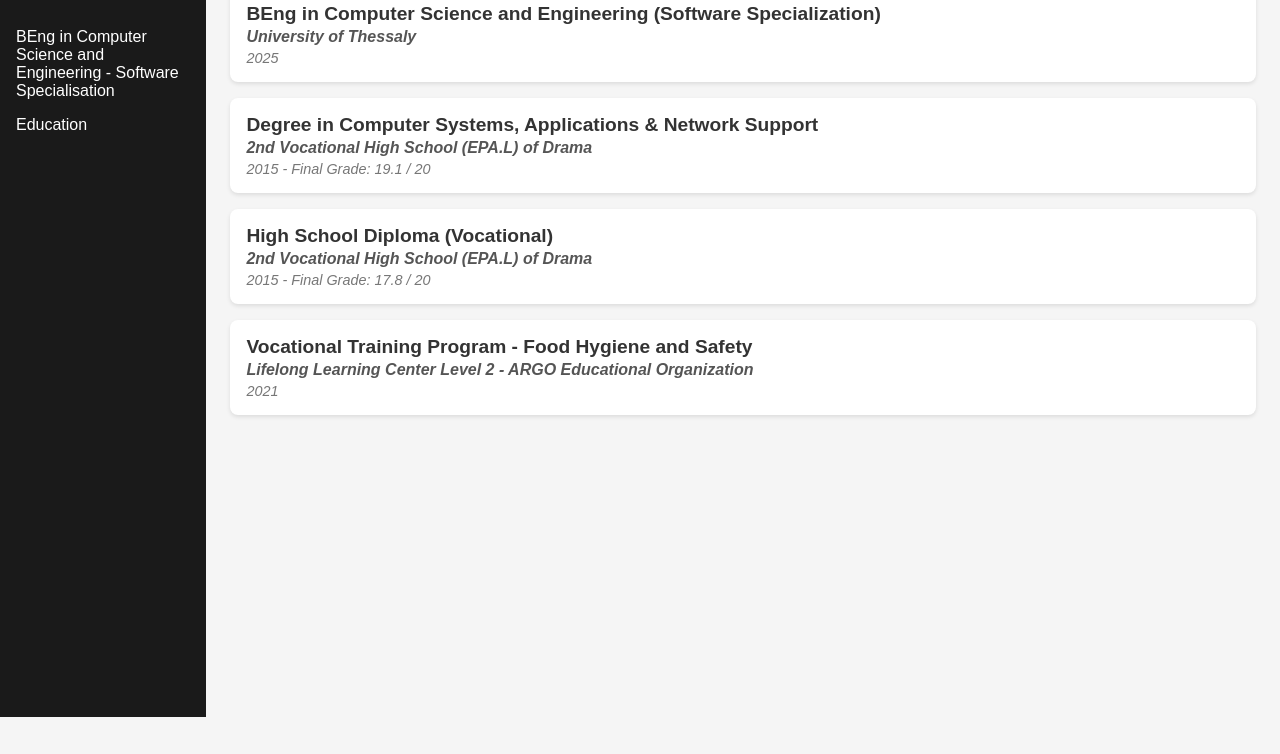
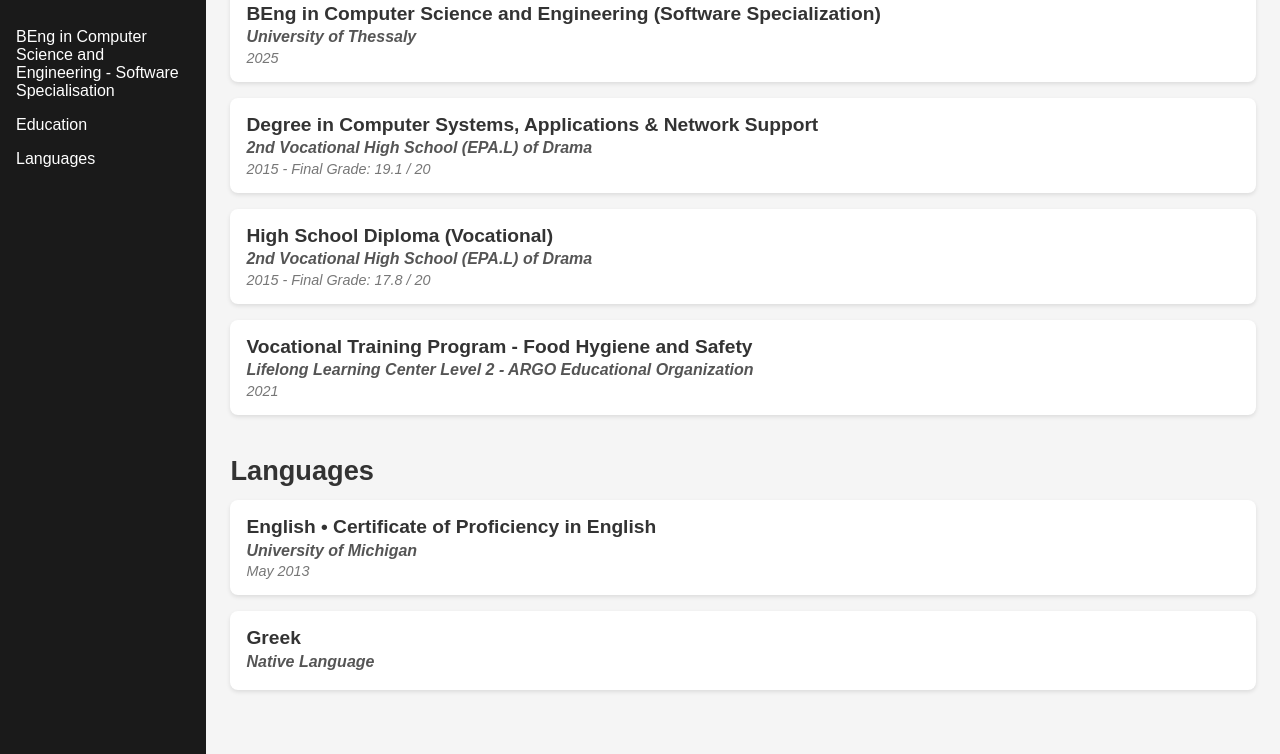
Before and after one commit to a-mamal/portfolio, a plain HTML site: page index.html in a window 1280 px wide. Shown: the part 83-837 px from the top of the page. Before the commit the page ends 800 px from the top, so only its background shows below. Drawn offline with Linux system fonts and the light colour scheme.

Commit message:
Add Languages section with content, sidebar link. Update CSS

```diff
--- a/css/styles.css
+++ b/css/styles.css
@@ -52,7 +52,7 @@ body {
 }
 
 section {
-    margin-bottom: 1em;
+    margin-bottom: 2.5em;
 }
 
 section h2 {
@@ -61,7 +61,8 @@ section h2 {
 }
 
 /*edu-item*/
-.edu-item {
+.edu-item,
+.lang-item {
     margin-bottom: 1em;
     padding: 1em;
     background: white;
@@ -70,19 +71,22 @@ section h2 {
     font-family: Arial, Helvetica, sans-serif;
 }
 
-.edu-item h3{
+.edu-item h3,
+.lang-item h3{
     margin-bottom: 0.2em;
     font-size: 1.2em;
 }
 
-.edu-item h4{
+.edu-item h4,
+.lang-item h4{
     margin-bottom: 0.2em;
-    font-style: italic;
+    font-style:italic;
     font-size: 1em;
     color: #555;
 }
 
-.edu-item p{
+.edu-item p,
+.lang-item p{
     font-style: italic;
     font-size: 0.9em;
     color: #777;
--- a/index.html
+++ b/index.html
@@ -11,8 +11,10 @@
 </head>
 
 <body>
+
     <!-- Sidebar / Left column -->
     <aside class="sidebar">
+
         <header class="sidebar-header">
             <h1>Mamalikidou Anastasia</h1>
             <p>BEng in Computer Science and Engineering - Software Specialisation</p>
@@ -20,13 +22,16 @@
 
         <nav class="sidebar-nav">
             <a href="#education">Education</a>
+            <a href="#languages">Languages</a>
         </nav>
 
     </aside>
 
     <!-- Main content / Right column -->
     <main class="main-content">
+
         <section id="education">
+
             <h2>Education</h2>
 
             <article class="edu-item">
@@ -54,6 +59,24 @@
             </article>
 
         </section>
+
+        <section id="languages">
+
+            <h2>Languages</h2>
+
+            <article class="lang-item">
+                <h3>English • Certificate of Proficiency in English</h3>
+                <h4>University of Michigan</h4>
+                <p>May 2013</p>
+            </article>
+
+            <article class="lang-item">
+                <h3>Greek</h3>
+                <h4>Native Language</h4>
+            </article>
+
+        </section>
     </main>
+
 </body>
 </html>
```
